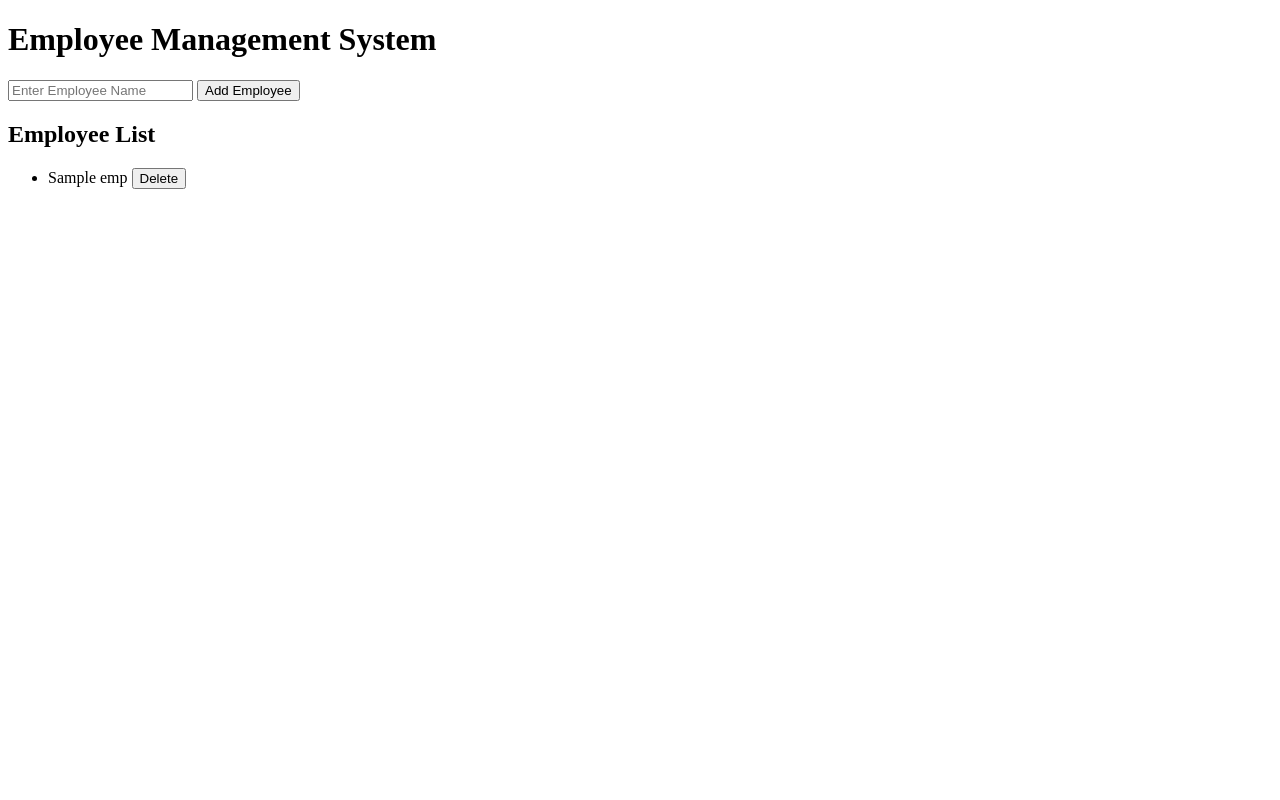
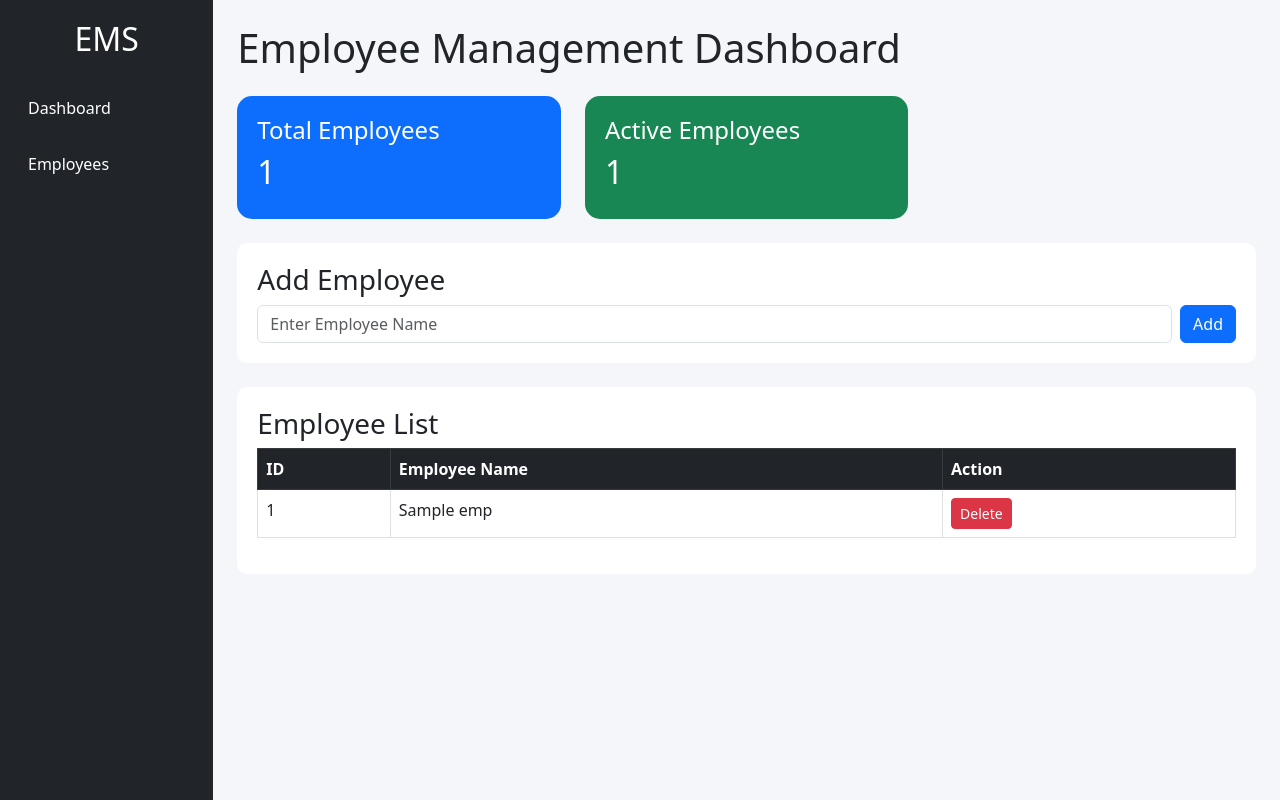
Before and after one commit to venkateswararao-7/cicd-pipeline, a Flask app: template templates/index.html in a window 1280 px wide. Run offline with Flask 3, Linux system fonts and the light colour scheme; the template is opened without the code that fills it: most values are stand-ins (such as "Sample title", 1, 10 or a date in 2020).

Commit message:
Updated dashboard UI

```diff
--- a/templates/index.html
+++ b/templates/index.html
@@ -1,29 +1,198 @@
 <!DOCTYPE html>
 <html>
 <head>
-    <title>Employee Management System</title>
+    <title>Employee Dashboard</title>
+
+    <link href="https://cdn.jsdelivr.net/npm/bootstrap@5.3.0/dist/css/bootstrap.min.css" rel="stylesheet">
+
+    <style>
+
+        body {
+            background-color: #f4f6f9;
+        }
+
+        .sidebar {
+            height: 100vh;
+            background-color: #212529;
+            color: white;
+            padding-top: 20px;
+        }
+
+        .sidebar h2 {
+            text-align: center;
+            margin-bottom: 30px;
+        }
+
+        .dashboard-card {
+            border-radius: 15px;
+            padding: 20px;
+            color: white;
+        }
+
+        .card-blue {
+            background-color: #0d6efd;
+        }
+
+        .card-green {
+            background-color: #198754;
+        }
+
+        .employee-table {
+            background-color: white;
+            border-radius: 10px;
+            padding: 20px;
+        }
+
+    </style>
+
 </head>
+
 <body>
 
-<h1>Employee Management System</h1>
+<div class="container-fluid">
 
-<form action="/add" method="POST">
-    <input type="text" name="name" placeholder="Enter Employee Name">
-    <button type="submit">Add Employee</button>
-</form>
+    <div class="row">
 
-<h2>Employee List</h2>
+        <!-- Sidebar -->
 
-<ul>
-{% for emp in employees %}
-    <li>
-        {{ emp }}
-        <a href="/delete/{{ loop.index0 }}">
-            <button>Delete</button>
-        </a>
-    </li>
-{% endfor %}
-</ul>
+        <div class="col-md-2 sidebar">
+
+            <h2>EMS</h2>
+
+            <ul class="nav flex-column">
+
+                <li class="nav-item mb-3">
+                    <a class="nav-link text-white" href="#">
+                        Dashboard
+                    </a>
+                </li>
+
+                <li class="nav-item mb-3">
+                    <a class="nav-link text-white" href="#">
+                        Employees
+                    </a>
+                </li>
+
+            </ul>
+
+        </div>
+
+        <!-- Main Content -->
+
+        <div class="col-md-10 p-4">
+
+            <h1 class="mb-4">
+                Employee Management Dashboard
+            </h1>
+
+            <!-- Cards -->
+
+            <div class="row mb-4">
+
+                <div class="col-md-4">
+
+                    <div class="dashboard-card card-blue">
+
+                        <h4>Total Employees</h4>
+
+                        <h2>{{ employees|length }}</h2>
+
+                    </div>
+
+                </div>
+
+                <div class="col-md-4">
+
+                    <div class="dashboard-card card-green">
+
+                        <h4>Active Employees</h4>
+
+                        <h2>{{ employees|length }}</h2>
+
+                    </div>
+
+                </div>
+
+            </div>
+
+            <!-- Add Employee -->
+
+            <div class="employee-table mb-4">
+
+                <h3>Add Employee</h3>
+
+                <form action="/add" method="POST" class="d-flex">
+
+                    <input type="text"
+                           name="name"
+                           class="form-control me-2"
+                           placeholder="Enter Employee Name"
+                           required>
+
+                    <button type="submit"
+                            class="btn btn-primary">
+                        Add
+                    </button>
+
+                </form>
+
+            </div>
+
+            <!-- Employee List -->
+
+            <div class="employee-table">
+
+                <h3>Employee List</h3>
+
+                <table class="table table-bordered">
+
+                    <thead class="table-dark">
+
+                        <tr>
+                            <th>ID</th>
+                            <th>Employee Name</th>
+                            <th>Action</th>
+                        </tr>
+
+                    </thead>
+
+                    <tbody>
+
+                        {% for emp in employees %}
+
+                        <tr>
+
+                            <td>{{ loop.index }}</td>
+
+                            <td>{{ emp }}</td>
+
+                            <td>
+
+                                <a href="/delete/{{ loop.index0 }}">
+
+                                    <button class="btn btn-danger btn-sm">
+                                        Delete
+                                    </button>
+
+                                </a>
+
+                            </td>
+
+                        </tr>
+
+                        {% endfor %}
+
+                    </tbody>
+
+                </table>
+
+            </div>
+
+        </div>
+
+    </div>
+
+</div>
 
 </body>
 </html>
```
